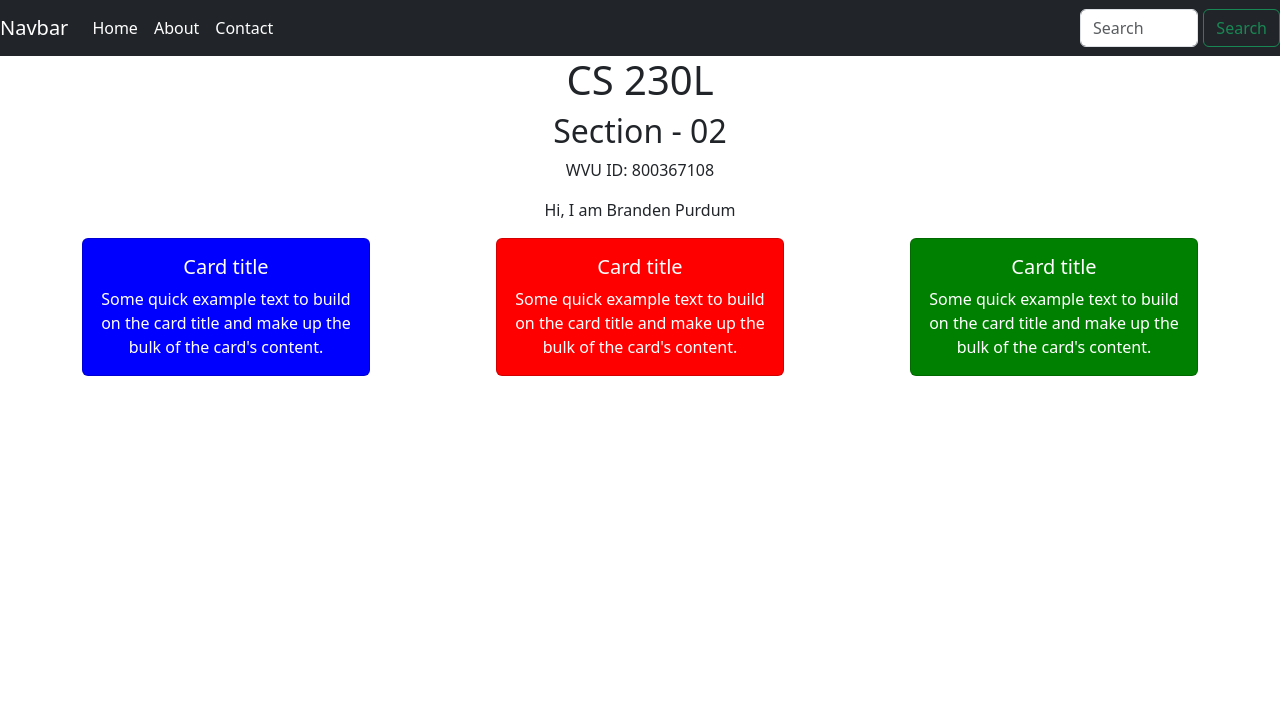
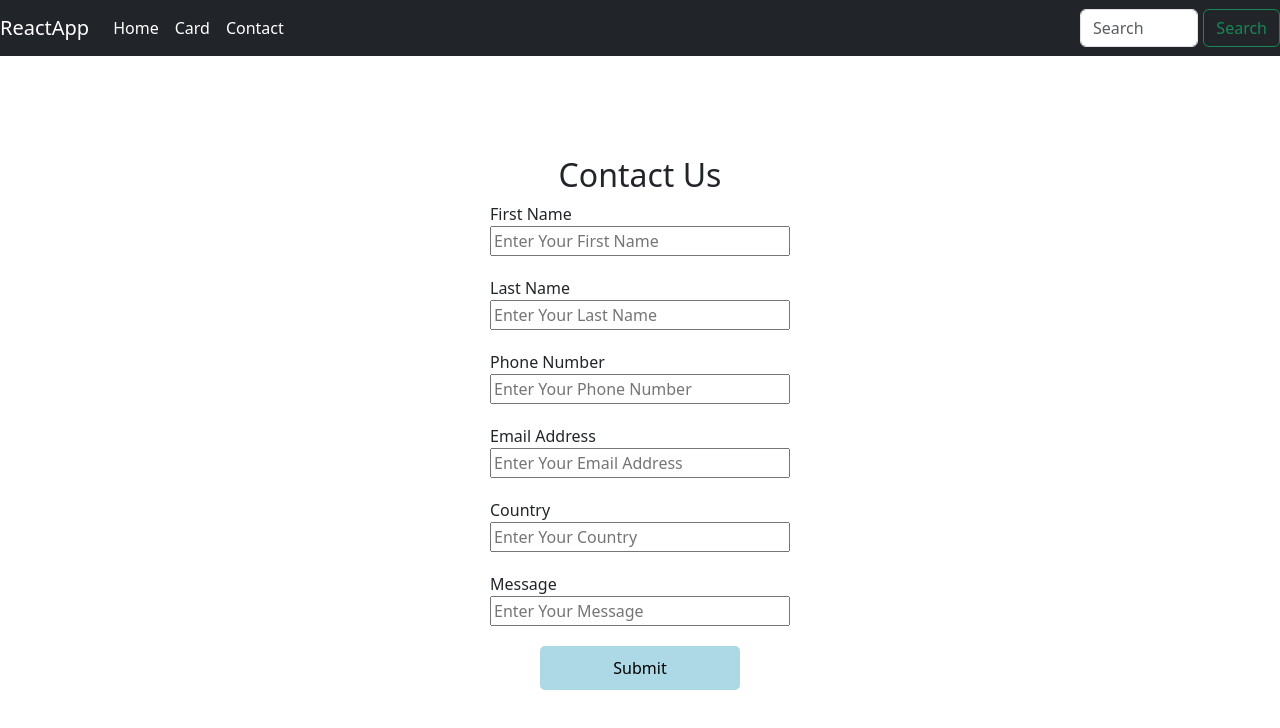
Before and after one commit to brp00005/cs230lab72, a React (Create React App) app: page /contact in a window 1280 px wide. Shown: the top 728 px of the page. Built offline with nearby package versions, Linux system fonts and the light colour scheme.

Commit message:
Lab 7 done

```diff
--- a/src/App.js
+++ b/src/App.js
@@ -2,27 +2,30 @@ import logo from './logo.svg';
 import './App.css';
 import Navbar from './navbar';
 import Card from './Card';
-import contact from './contact';
+import Contact from './contact'; // Import the Contact component
 
 import { BrowserRouter, Routes, Route } from "react-router-dom"
 
 function App() {
   return (
     <div className="App">
-      <Navbar />
-
-      <h1>CS 230L</h1>
-      <h2>Section - 02</h2>
-      <p>WVU ID: 800367108</p>
-      <p>Hi, I am Branden Purdum</p>
-
-
-      <Card />
-
-
+      <BrowserRouter>
+        <Navbar />
+        <Routes>
+          <Route path="/" element={
+            <div>
+              <h1>CS 230L</h1>
+              <h2>Section - 02</h2>
+              <p>WVU ID: 800367108</p>
+              <p>Hi, I am Branden Purdum</p>
+            </div>
+          }></Route>
+          <Route path="/Card" element={<Card />}></Route>
+          <Route path="/contact" element={<Contact />}></Route>
+        </Routes>
+      </BrowserRouter>
     </div>
   );
-
 }
 
 export default App;
--- a/src/Card.js
+++ b/src/Card.js
@@ -2,35 +2,43 @@ import React from 'react';
 
 const Card = () => {
   return (
+    <div style={{ marginTop: '100px', padding: '20px' }}>
       <div className="container">
         <div className="row">
-        <div className="col-4 d-flex align-items-center justify-content-start">
-          <div className="card" style={{ width: '18rem', backgroundColor: 'blue' }}>
-            <div className="card-body" style={{ color: 'white' }}>
+          <div className="col">
+            <h1 style={{ textAlign: 'start' }}>Card components</h1>
+          </div>
+        </div>
+      </div>
+      <div className="container" style={{ minHeight: '50vh', display: 'flex', flexDirection: 'column', justifyContent: 'center' }}>
+        <div className="row">
+          <div className="col d-flex align-items-center justify-content-start" style={{ marginTop: '20px', paddingLeft: '0', paddingRight: '0' }}>
+            <div className="card" style={{ width: '100%', backgroundColor: 'white', color: 'black', margin: '0' }}>
+              <div className="card-body" style={{ textAlign: 'left' }}>
                 <h5 className="card-title">Card title</h5>
                 <p className="card-text">Some quick example text to build on the card title and make up the bulk of the card's content.</p>
               </div>
             </div>
           </div>
 
-        <div className="col-4 d-flex align-items-center justify-content-center">
-          <div className="card" style={{ width: '18rem', backgroundColor: 'red' }}>
-            <div className="card-body" style={{ color: 'white' }}>
+          <div className="col d-flex align-items-center justify-content-start" style={{ marginTop: '20px', paddingLeft: '0', paddingRight: '0' }}>
+            <div className="card" style={{ width: '100%', backgroundColor: 'white', color: 'black', margin: '0' }}>
+              <div className="card-body" style={{ textAlign: 'left' }}>
                 <h5 className="card-title">Card title</h5>
                 <p className="card-text">Some quick example text to build on the card title and make up the bulk of the card's content.</p>
               </div>
             </div>
           </div>
 
-        <div className="col-4 d-flex align-items-center justify-content-end">
-          <div className="card" style={{ width: '18rem', backgroundColor: 'green' }}>
-            <div className="card-body" style={{ color: 'white' }}>
+          <div className="col d-flex align-items-center justify-content-start" style={{ marginTop: '20px', paddingLeft: '0', paddingRight: '0' }}>
+            <div className="card" style={{ width: '100%', backgroundColor: 'white', color: 'black', margin: '0' }}>
+              <div className="card-body" style={{ textAlign: 'left' }}>
                 <h5 className="card-title">Card title</h5>
                 <p className="card-text">Some quick example text to build on the card title and make up the bulk of the card's content.</p>
               </div>
             </div>
           </div>
-
+        </div>
       </div>
     </div>
   );
--- a/src/contact.jsx
+++ b/src/contact.jsx
@@ -1,17 +1,40 @@
 import React from 'react';
-import Navbar from './navbar';
 
 const ContactForm = () => {
     return (
-        <div>
-            <Navbar />
-            <h2 style={{ textAlign: 'center' }}>Contact Us</h2>
+        <div style={{ paddingTop: '100px', display: 'flex', flexDirection: 'column', alignItems: 'center' }}>
+            <h2>Contact Us</h2>
             <form style={{ display: 'flex', flexDirection: 'column', alignItems: 'center' }}>
-                <input type="text" placeholder="First Name" style={{ width: '300px', marginBottom: '20px' }} />
-                <input type="text" placeholder="Last Name" style={{ width: '300px', marginBottom: '20px' }} />
-                <input type="text" placeholder="Phone Number" style={{ width: '300px', marginBottom: '20px' }} />
-                <input type="text" placeholder="Email Address" style={{ width: '300px', marginBottom: '20px' }} />
-                <input type="text" placeholder="Message" style={{ width: '300px', marginBottom: '20px' }} />
+                <div style={{ marginBottom: '20px', textAlign: 'left' }}>
+                    <label htmlFor="firstName">First Name</label>
+                    <br />
+                    <input type="text" id="firstName" placeholder="Enter Your First Name" style={{ width: '300px' }} />
+                </div>
+                <div style={{ marginBottom: '20px', textAlign: 'left' }}>
+                    <label htmlFor="lastName">Last Name</label>
+                    <br />
+                    <input type="text" id="lastName" placeholder="Enter Your Last Name" style={{ width: '300px' }} />
+                </div>
+                <div style={{ marginBottom: '20px', textAlign: 'left' }}>
+                    <label htmlFor="phoneNumber">Phone Number</label>
+                    <br />
+                    <input type="text" id="phoneNumber" placeholder="Enter Your Phone Number" style={{ width: '300px' }} />
+                </div>
+                <div style={{ marginBottom: '20px', textAlign: 'left' }}>
+                    <label htmlFor="emailAddress">Email Address</label>
+                    <br />
+                    <input type="text" id="emailAddress" placeholder="Enter Your Email Address" style={{ width: '300px' }} />
+                </div>
+                <div style={{ marginBottom: '20px', textAlign: 'left' }}>
+                    <label htmlFor="country">Country</label>
+                    <br />
+                    <input type="text" id="country" placeholder="Enter Your Country" style={{ width: '300px' }} />
+                </div>
+                <div style={{ marginBottom: '20px', textAlign: 'left' }}>
+                    <label htmlFor="message">Message</label>
+                    <br />
+                    <input type="text" id="message" placeholder="Enter Your Message" style={{ width: '300px' }} />
+                </div>
                 <button style={{ width: '200px', padding: '10px', backgroundColor: 'lightblue', border: 'none', borderRadius: '5px' }}>Submit</button>
             </form>
         </div>
--- a/src/navbar.js
+++ b/src/navbar.js
@@ -1,28 +1,47 @@
 import React from 'react';
+import { Link } from 'react-router-dom';
 
 const Navbar = () => {
   return (
     <nav className="navbar navbar-expand-lg navbar-light bg-dark">
-      <a className="navbar-brand" href="#" style={{ color: 'white' }}>Navbar</a>
-      <button className="navbar-toggler" type="button" data-toggle="collapse" data-target="#navbarNav" aria-controls="navbarNav" aria-expanded="false" aria-label="Toggle navigation">
+      <Link className="navbar-brand" to="/" style={{ color: 'white' }}>
+        ReactApp
+      </Link>
+      <button
+        className="navbar-toggler"
+        type="button"
+        data-toggle="collapse"
+        data-target="#navbarNav"
+        aria-controls="navbarNav"
+        aria-expanded="false"
+        aria-label="Toggle navigation"
+      >
         <span className="navbar-toggler-icon"></span>
       </button>
       <div className="collapse navbar-collapse" id="navbarNav">
         <ul className="navbar-nav mr-auto">
           <li className="nav-item">
-            <a className="nav-link" href="#" style={{ color: 'white' }}>Home</a>
+            <Link to="/" className="nav-link" style={{ color: 'white' }}>
+              Home
+            </Link>
           </li>
           <li className="nav-item">
-            <a className="nav-link" href="#" style={{ color: 'white' }}>About</a>
+            <Link to="/Card" className="nav-link" style={{ color: 'white' }}>
+              Card
+            </Link>
           </li>
           <li className="nav-item">
-            <a className="nav-link" href="#" style={{ color: 'white' }}>Contact</a>
+            <Link to="/contact" className="nav-link" style={{ color: 'white' }}>
+              Contact
+            </Link>
           </li>
         </ul>
         <form className="form-inline my-2 my-lg-0" style={{ marginLeft: 'auto' }}>
           <div style={{ width: '200px', display: 'flex', justifyContent: 'flex-end' }}>
             <input className="form-control" type="search" placeholder="Search" aria-label="Search" />
-            <button className="btn btn-outline-success" type="submit" style={{ marginLeft: '5px' }}>Search</button>
+            <button className="btn btn-outline-success" type="submit" style={{ marginLeft: '5px' }}>
+              Search
+            </button>
           </div>
         </form>
       </div>
```
Also changed, not shown: package.json (line endings or trailing spaces). Lines whose indentation alone changed are shown as unchanged.
